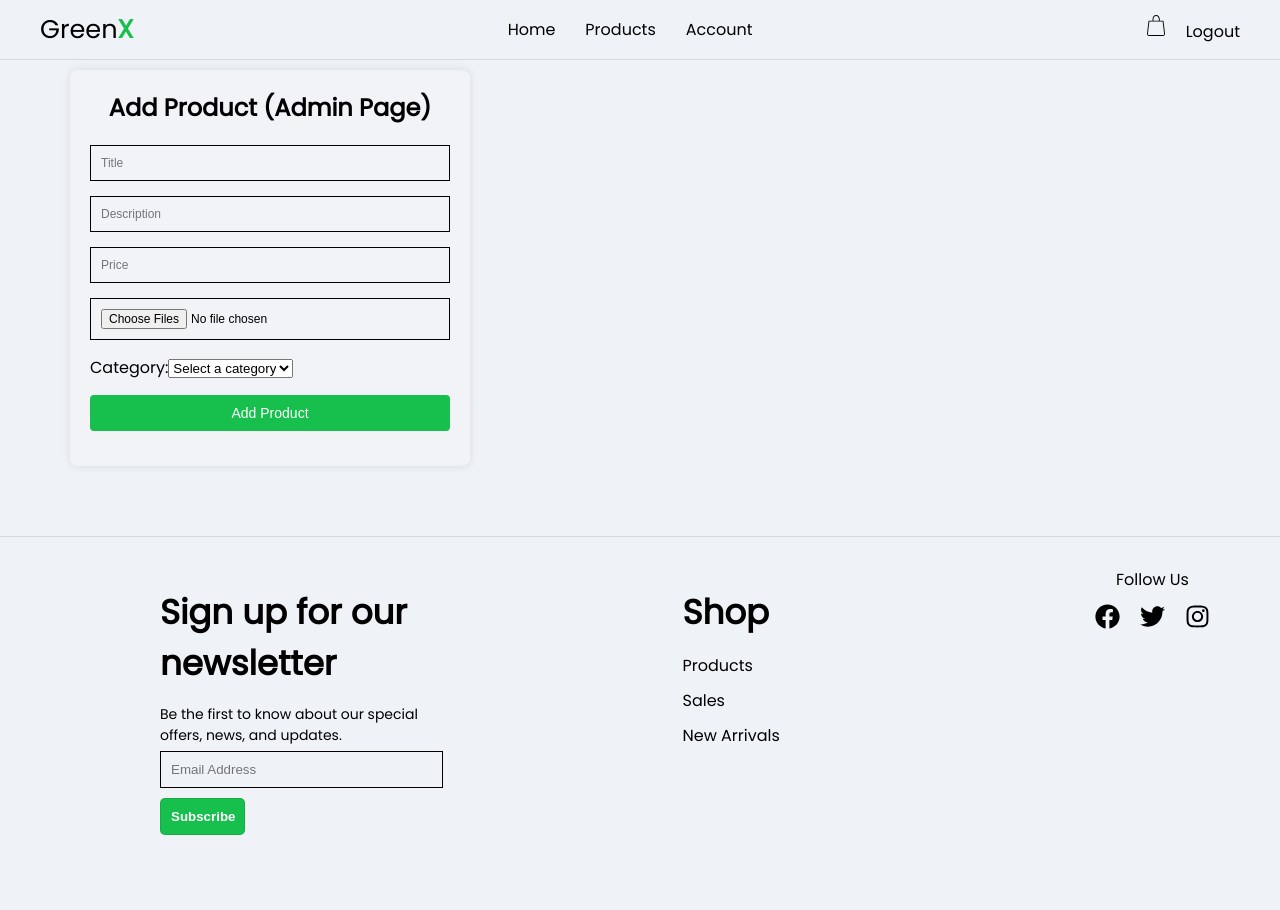
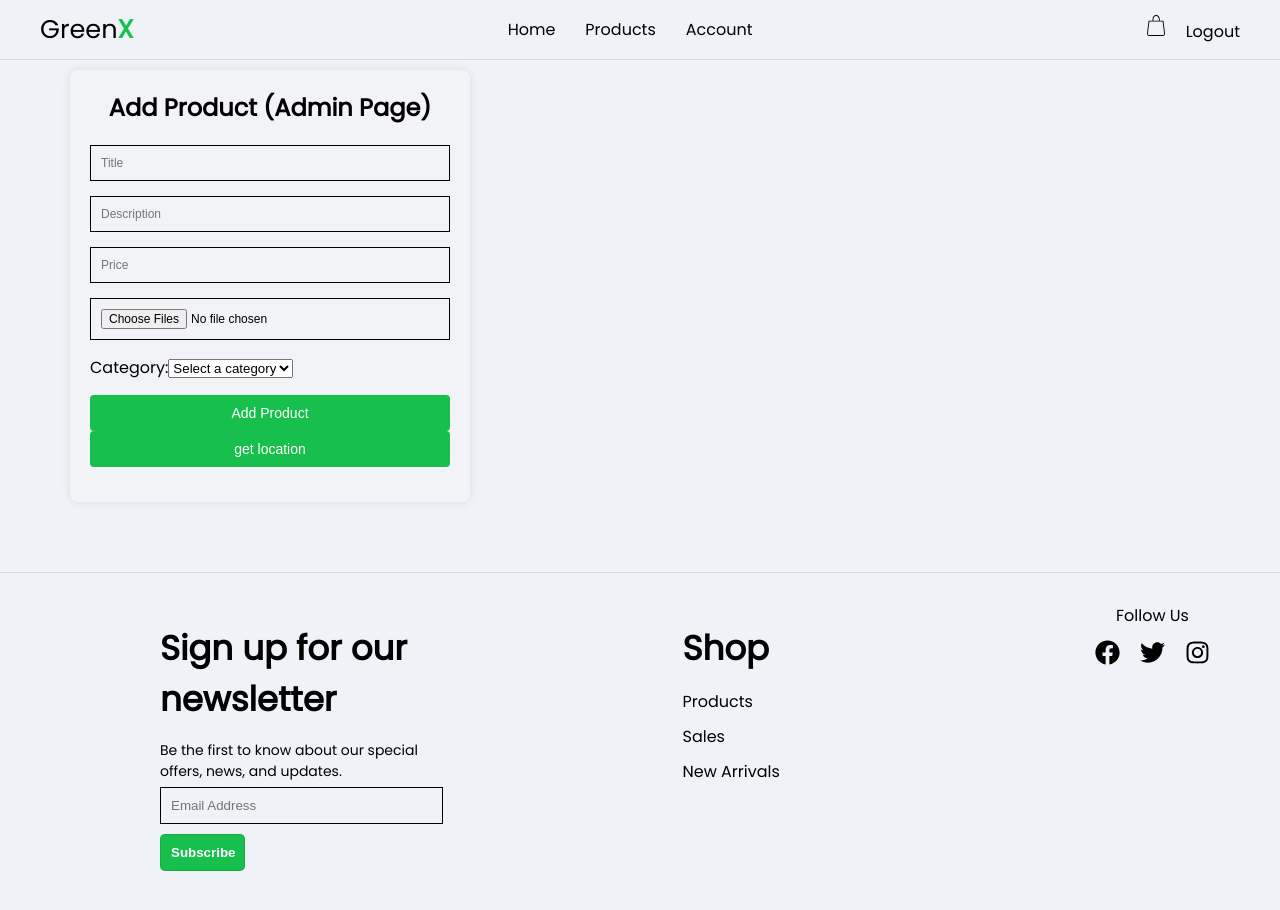
Before and after one commit to robynroby/e-Mkulima, a React (Vite) app in the folder frontend/: page /admin in a window 1280 px wide. Shown: the top 910 px of the page. Built offline with nearby package versions, Linux system fonts and the light colour scheme; sample sign-in values are in the browser's storage.

Commit message:
fuction to handle location

```diff
--- a/frontend/src/components/AccessControl/AdminPage.jsx
+++ b/frontend/src/components/AccessControl/AdminPage.jsx
@@ -14,6 +14,29 @@ const AdminPage = () => {
     const [errors, setErrors] = useState('');
     const [isSubmitting, setIsSubmitting] = useState(false);
     const [isAdmin, setIsAdmin] = useState(false);
+
+    //capture the location of whoever is posting the product
+    const [location, setLocation] = useState(null)
+
+    function handleLocationClick() {
+        if (navigator.geolocation) {
+            navigator.geolocation.getCurrentPosition(success, error);
+        } else {
+            console.log("Geolocation not supported");
+        }
+    }
+
+    function success(position) {
+        const latitude = position.coords.latitude;
+        const longitude = position.coords.longitude;
+        setLocation({ latitude, longitude });
+        console.log(`Latitude: ${latitude}, Longitude: ${longitude}`);
+    }
+
+    function error() {
+        console.log("Unable to retrieve your location");
+    }
+
 
     //   decode token from local storage to check if admin is true
     useEffect(() => {
@@ -173,6 +196,7 @@ const AdminPage = () => {
                         <button type="submit" disabled={isSubmitting}>
                             Add Product
                         </button>
+                        <button onClick={handleLocationClick}>get location</button>
                     </div>
                 </form>
             </div>
```
